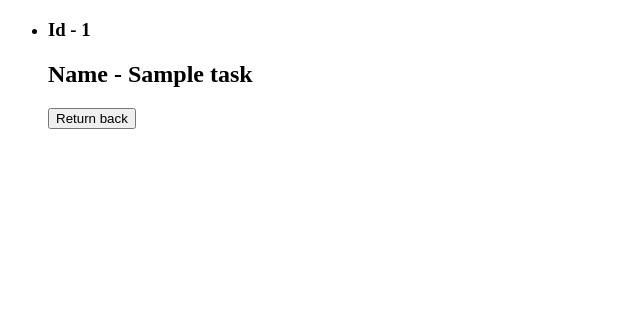
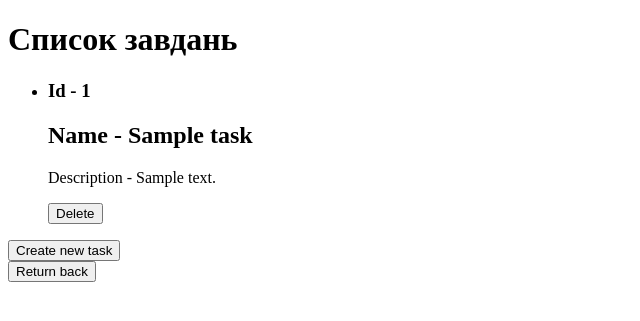
Before and after one commit to vlinear0/TaskList, a Flask app: template templates/tasks.html in a window 1280 px wide. Shown: the top 321 px of the page, without its empty margins (0-640 px from the left). Run offline with Flask 3, Linux system fonts and the light colour scheme; the template is opened without the code that fills it: values that come from a table or form of the project are taken from there, most other values are stand-ins (such as "Sample title", 1, 10 or a date in 2020); some libraries are stand-ins or nearby versions.

Commit message:
some fixes

```diff
--- /dev/null
+++ b/forms/forms.py
@@ -0,0 +1,12 @@
+from flask_wtf import FlaskForm
+from wtforms import StringField, BooleanField, TextAreaField, SubmitField, IntegerField
+from wtforms.validators import DataRequired
+
+class TaskForm(FlaskForm):
+    id = IntegerField('Task id')
+    name = StringField('Task Name', validators=[DataRequired()])
+    description = TextAreaField('Description')
+    full_text = TextAreaField('Full text')
+    is_important = BooleanField('Is Important?')
+    status = BooleanField('Status')
+    submit = SubmitField('Create Task')
--- a/main.py
+++ b/main.py
@@ -1,24 +1,28 @@
 from flask import Flask, render_template, request, redirect, url_for
 from db import db
-from models import models
+from forms import forms
+from models import *
+from flask_wtf.csrf import CSRFProtect
 
 app = Flask(__name__)
+app.config['SECRET_KEY'] = 'your_secret_key'
+csrf = CSRFProtect(app)
 
 @app.route("/")
-def f():
+def index():
     return render_template("index.html")
 
 @app.route("/tasks", methods=["GET", "POST"])
 def tasks():
-    if request.method == "POST":
+    form = forms.TaskForm()
+    if request.method == "POST" and form.validate_on_submit():
         task_name = request.form.get("task_name")
         task_description = request.form.get("task_description")
         task_full_text = request.form.get("task_full_text")
-        task_is_important = request.form.get("task_is_important") == 'on'
-        task_status = request.form.get("task_status") == 'on'
+        task_is_important = 'task_is_important' in request.form
+        task_status = 'task_status' in request.form
 
-        new_task = models.Task(id=len(db.get_all_tasks()) + 1,
-                        name=task_name,
+        new_task = models.Task(name=task_name,
                         description=task_description,
                         full_text=task_full_text,
                         is_important=task_is_important,
@@ -28,11 +32,34 @@ def tasks():
         return redirect(url_for('tasks'))
 
     tasks = db.get_all_tasks()
-    return render_template("tasks.html", tasks=tasks)
+    return render_template("tasks.html", tasks=tasks, form=form)
 
-@app.route("/create_task", methods=["GET"])
+@app.route("/create_task", methods=["GET", "POST"])
 def create_task():
-    return render_template("newtask.html")
+    form = forms.TaskForm()
+    if request.method == "POST" and form.validate_on_submit():
+        task_name = form.name.data
+        task_description = form.description.data
+        full_text = form.full_text.data
+        task_is_important = form.is_important.data
+        task_status = form.status.data
+
+        new_task = models.Task(
+                        name=task_name,
+                        description=task_description,
+                        full_text=full_text,
+                        is_important=task_is_important,
+                        status=task_status)
+        db.new_task(new_task)
+
+        return redirect(url_for('tasks'))
+    return render_template("newtask.html", form=form)
+
+
+@app.route("/delete_task/<int:task_id>", methods=["POST"])
+def delete_task(task_id):
+    db.delete_task(task_id)
+    return redirect(url_for('tasks'))
 
 if __name__ == '__main__':
     app.run(debug=True)
--- a/models/models.py
+++ b/models/models.py
@@ -4,7 +4,6 @@ from typing import List
 
 @dataclass
 class Task:
-  id: int
   name: str
   description: str
   full_text: str = ""
--- a/templates/index.html
+++ b/templates/index.html
@@ -9,10 +9,10 @@
   <h1>
     Hiii
   </h1>
-  <form action="/tasks" method="get">
+  <form action="/tasks" method="GET">
     <button type="submit">Open tasks</button>
   </form>
-  <form action="/create_task" method="get">
+  <form action="/create_task" method="GET">
     <button type="submit">Створити нову таску</button>
   </form>
 </body>
--- a/templates/tasks.html
+++ b/templates/tasks.html
@@ -6,24 +6,30 @@
   <title>Список завдань</title>
 </head>
 <body>
+  <h1>Список завдань</h1>
   <ul>
     {% for task in tasks %}
     <li>
       <div>
-        <h3>
-          Id - {{ task[0] }}
-        </h3>
-        <h2>
-          Name - {{ task[1] }}
-        </h2>
+        <h3>Id - {{ task.id }}</h3>
+        <h2>Name - {{ task.name }}</h2>
+        <p>Description - {{ task.description }}</p>
+        <form action="/delete_task/{{ task.id }}" method="POST">
+          {{ form.csrf_token }}
+          <button type="submit">Delete</button>
+        </form>
       </div>
     </li>
     {% else %}
     <li>Поки що у вас немає завдань</li>
     {% endfor %}
-    <form action="/" method="get">
-      <button type="submit">Return back</button>
-    </form>
   </ul>
+
+  <form action="/create_task" method="get">
+    <button type="submit">Create new task</button>
+  </form>
+  <form action="/" method="get">
+    <button type="submit">Return back</button>
+  </form>
 </body>
 </html>
```
Also changed, not shown: db/db.py (+10 -3 lines), templates/deletetask.html (added, +11 -0 lines), templates/newtask.html (+24 -16 lines), tasks.db.
